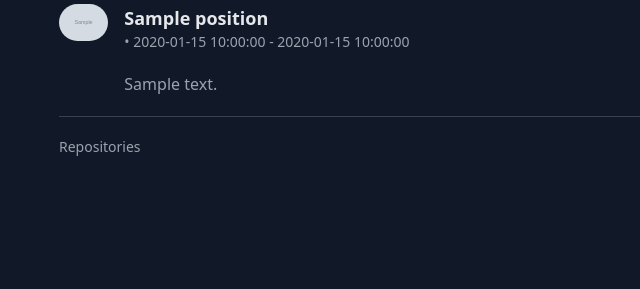
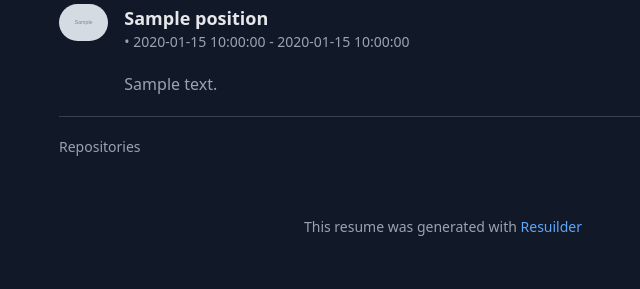
Before and after one commit to luovkle/resuilder, a Flask app: template renderer/app/templates/resume.html in a window 1280 px wide. Shown: the part 511-800 px from the top of the page, without its empty margins (197-837 px from the left). Run offline with Flask 3, Linux system fonts and the light colour scheme; the template is opened without the code that fills it: most values are stand-ins (such as "Sample title", 1, 10 or a date in 2020); grey boxes marked "Sample" are stand-in pictures; style sheets or scripts are compiled from the project's sources; parts of the project's set-up code (start-up, migrations or seed data) failed here and were passed over.

Commit message:
✨ Add footer section

```diff
--- a/renderer/app/templates/resume.html
+++ b/renderer/app/templates/resume.html
@@ -140,5 +140,12 @@
       </div>
       <!-- End Repositories-->
     </main>
+    <footer class="container mx-auto divide-gray-700 max-w-3xl">
+      <div class="py-5 flex justify-center">
+        <h5 class="text-sm font-light text-gray-400">
+          This resume was generated with <a href="https://github.com/luovkle/resuilder" class="text-blue-400">Resuilder</a>
+        </h5>
+      </div>
+    </footer>
   </body>
 </html>
```
